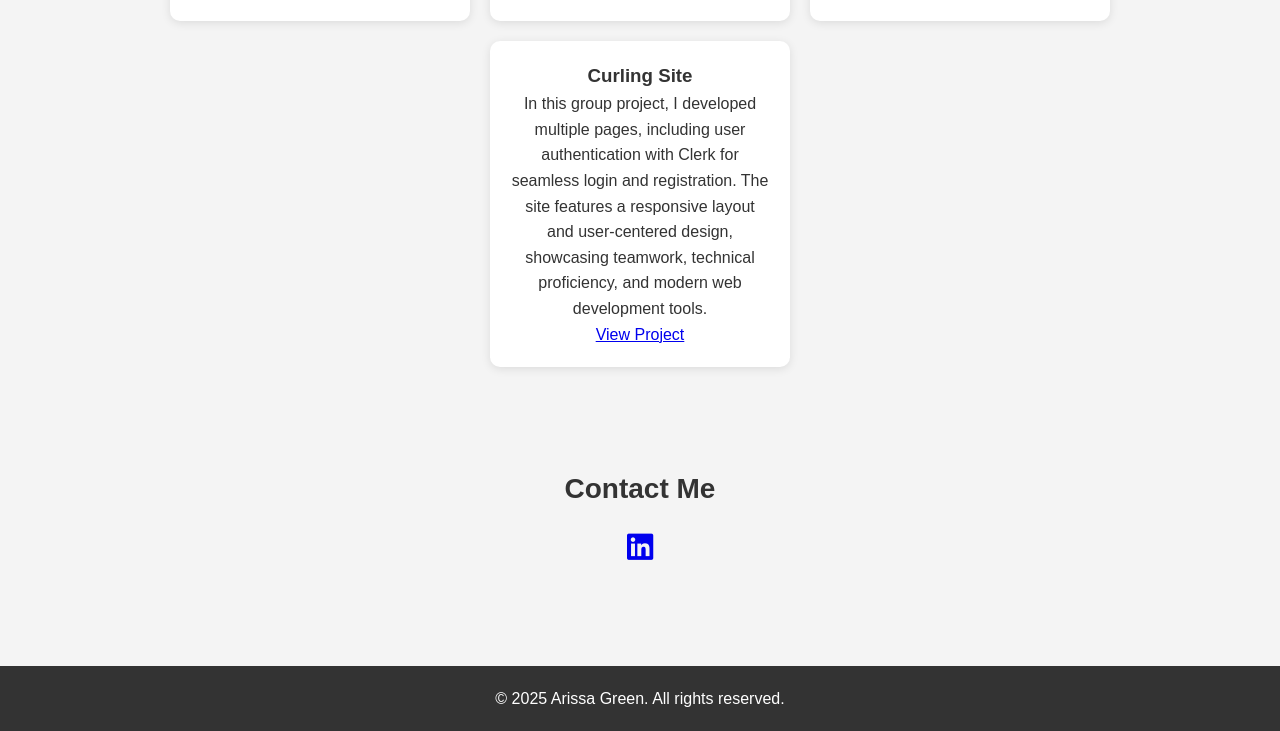
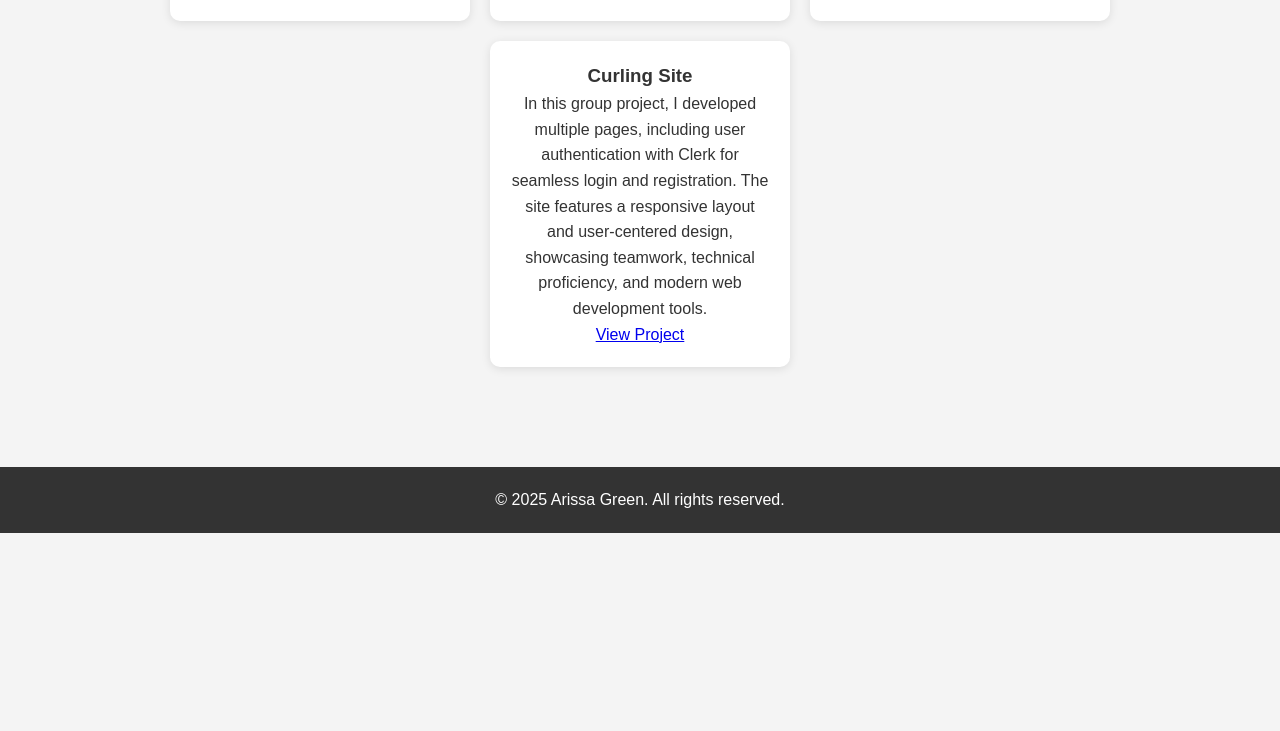
Before and after one commit to arigree/portfolio_one, a website with bundled scripts: page index.html in a window 1280 px wide. Shown: the part 1421-2152 px from the top of the page. After the commit the page ends 1954 px from the top, so only its background shows below. Built offline with nearby package versions, Linux system fonts and the light colour scheme; files whose address does not match are found by name.

Commit message:
commenting out linkedin section temporarily

```diff
--- a/index.html
+++ b/index.html
@@ -90,7 +90,7 @@
       </div>
     </section>
 
-    <section id="contact">
+    <!-- <section id="contact">
       <h2>Contact Me</h2>
       <div class="socials">
         <a
@@ -98,10 +98,11 @@
 
         "
           target="_blank"
+          rel="noopener noreferrer"
           ><i class="fa-brands fa-linkedin"></i
         ></a>
       </div>
-    </section>
+    </section> -->
 
     <footer>
       <p>&copy; 2025 Arissa Green. All rights reserved.</p>
```
